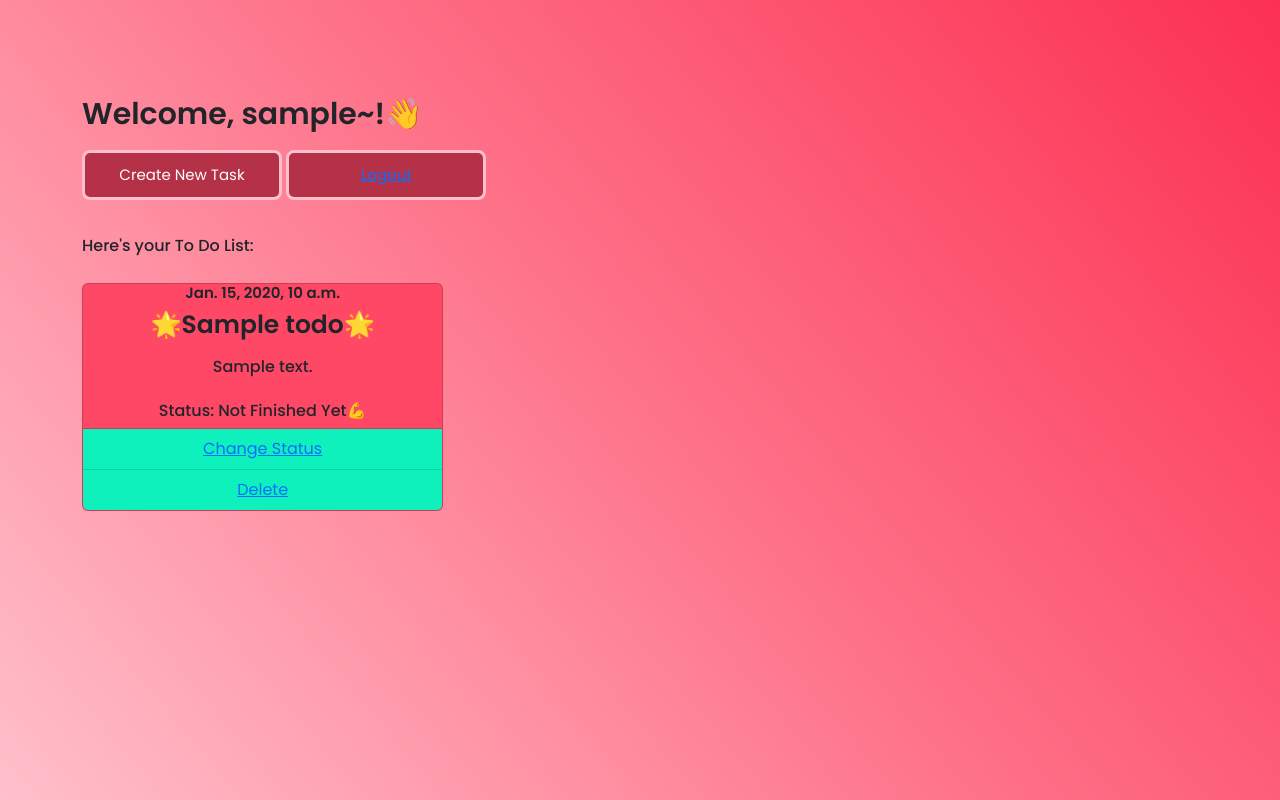
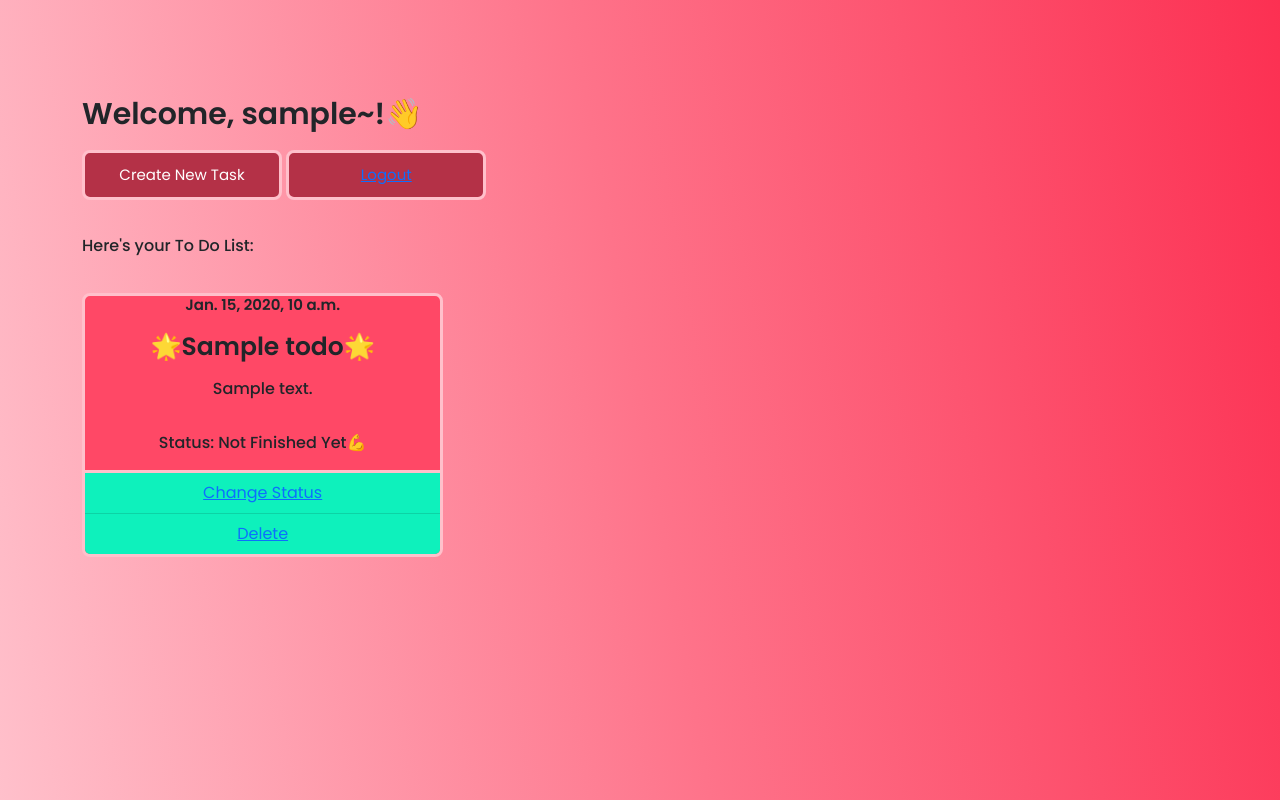
Before and after one commit to alizhasubianto/Tugas2, a Django app: template todolist/templates/todolist.html in a window 1280 px wide. Run offline with Django 4.2, Linux system fonts and the light colour scheme; the template is opened without the code that fills it: most values are stand-ins (such as "Sample title", 1, 10 or a date in 2020).

```diff
--- a/todolist/templates/todolist.html
+++ b/todolist/templates/todolist.html
@@ -18,7 +18,7 @@
                 height: 100vh;
                 align-items: center;
                 justify-content: center;
-                background: linear-gradient(50deg, pink, rgb(254, 115, 138),rgb(252, 48, 82));
+                background: linear-gradient(80deg, pink, rgb(254, 115, 138),rgb(252, 48, 82));
             }
             .container h1{
                 font-size: 30px;
@@ -59,6 +59,9 @@
                 display: flex;
                 justify-content: space-between;
                 flex-direction: column;
+                border: 3px solid pink;
+                border-radius: 8px;
+                margin: 10px 0 20px 0;
             }
             .card:hover{
                 background: rgb(213, 77, 100);
```
